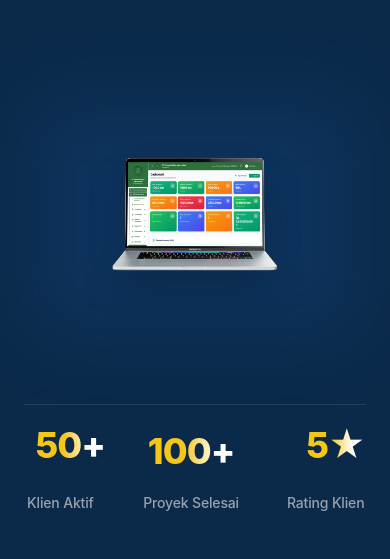
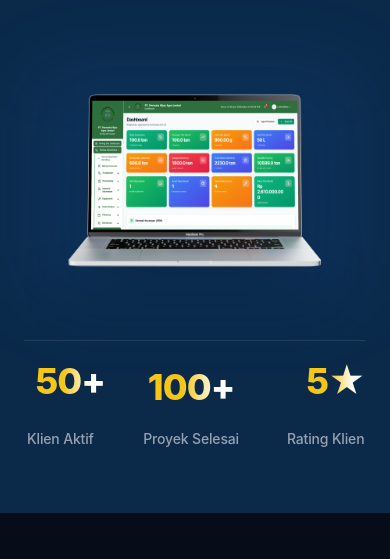
Before and after one commit to ferdiarmond-Project/Tradixasystems.com, a Next.js app: page / in a window 390 px wide. Shown: the part 713-1272 px from the top of the page. Built offline with nearby package versions, Linux system fonts and the light colour scheme; no server answers.

Commit message:
style: enlarge macbook mockup and tighten vertical spacing on mobile hero

```diff
--- a/components/Hero.tsx
+++ b/components/Hero.tsx
@@ -54,7 +54,7 @@ export default function Hero() {
           </div>
 
           {/* RIGHT — Macbook Mockup */}
-          <div className="relative flex justify-center items-center animate-fade-up w-full mt-12 lg:mt-0 lg:-ml-4 xl:ml-0" style={{ '--animation-delay': '0.2s' } as { [key: string]: string }}>
+          <div className="relative flex justify-center items-center animate-fade-up w-full mt-4 lg:mt-0 lg:-ml-4 xl:ml-0" style={{ '--animation-delay': '0.2s' } as { [key: string]: string }}>
             <div className="relative w-full max-w-[1200px] flex justify-center lg:justify-end px-2 sm:px-0">
               <div className="absolute inset-0 bg-blue-500/10 rounded-3xl blur-2xl transform scale-95" />
               <Image
@@ -62,7 +62,7 @@ export default function Hero() {
                 alt="Tradixa Dashboard Preview"
                 width={800}
                 height={500}
-                className="relative w-full drop-shadow-2xl scale-[0.75] sm:scale-[1.05] lg:scale-[1.2] xl:scale-[1.3] origin-center lg:origin-right lg:translate-x-12 xl:translate-x-20 transition-transform"
+                className="relative w-full drop-shadow-2xl scale-[1.15] sm:scale-[1.05] lg:scale-[1.2] xl:scale-[1.3] origin-center lg:origin-right lg:translate-x-12 xl:translate-x-20 transition-transform"
                 priority
               />
             </div>
@@ -71,7 +71,7 @@ export default function Hero() {
         </div>
 
         {/* Trust badges spanning full width below the grid */}
-        <div className="mt-16 lg:mt-24 pt-10 border-t border-white/10 flex flex-wrap justify-center lg:justify-center items-center gap-12 lg:gap-24 animate-fade-up w-full" style={{ '--animation-delay': '0.4s' } as React.CSSProperties}>
+        <div className="mt-8 lg:mt-24 pt-10 border-t border-white/10 flex flex-wrap justify-center lg:justify-center items-center gap-12 lg:gap-24 animate-fade-up w-full" style={{ '--animation-delay': '0.4s' } as React.CSSProperties}>
           <div className="text-center group">
             <div className="text-4xl lg:text-5xl font-extrabold tracking-tight inline-block animate-float-slow text-shimmer-gold">50+</div>
             <div className="text-sm lg:text-base font-medium text-gray-400 mt-2 transition-colors group-hover:text-yellow-400">Klien Aktif</div>
```
